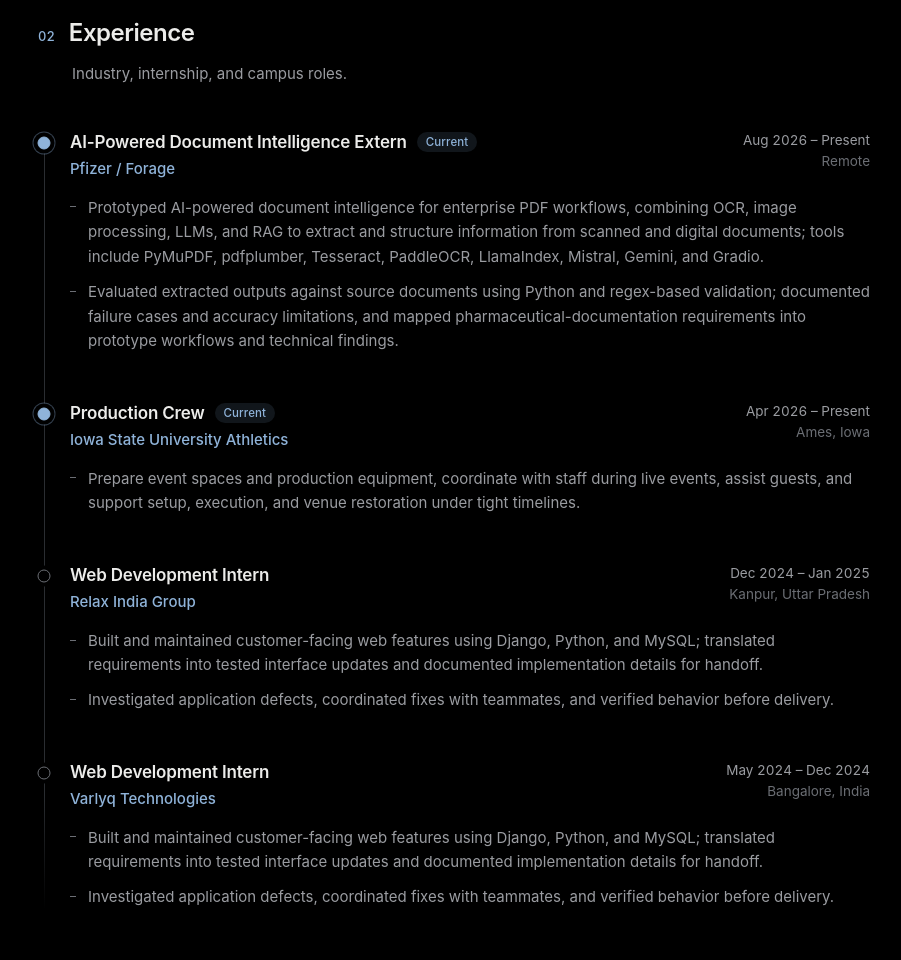
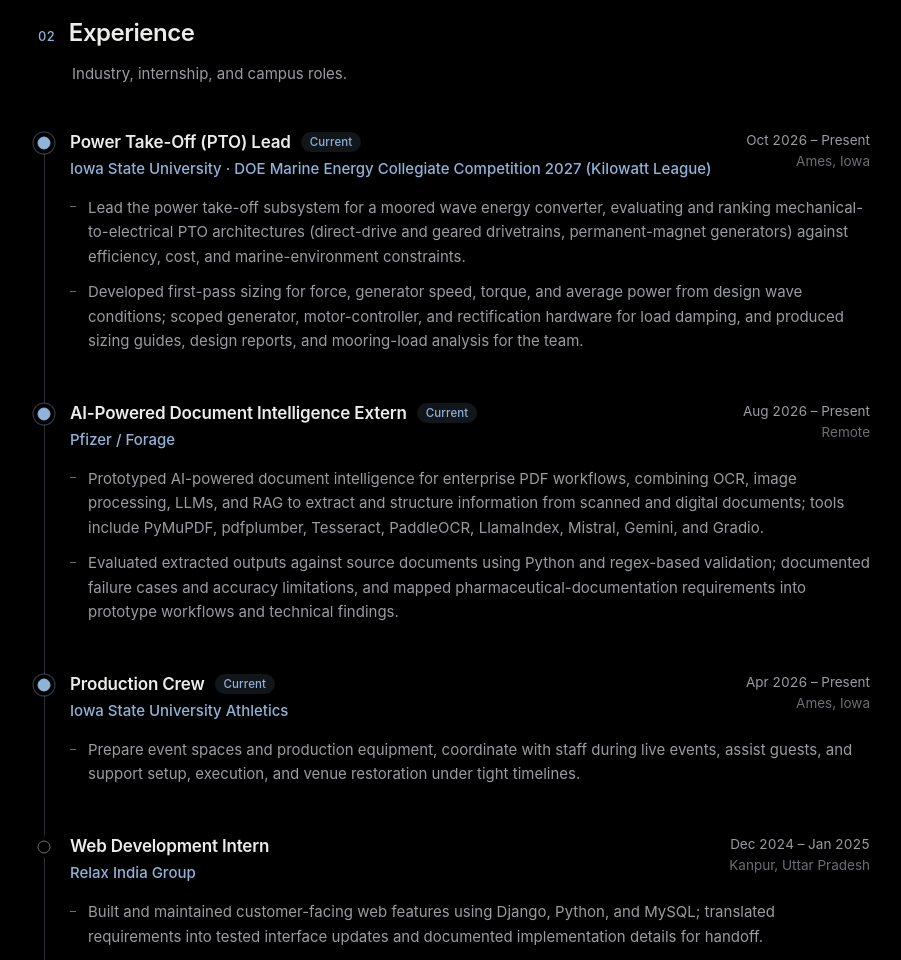
Before and after one commit to rusteez101sr/rusteez101sr.github.io, a plain HTML site: page index.html in a window 1280 px wide. Shown: the part 1840-2800 px from the top of the page, without its empty margins (186-1087 px from the left). Drawn offline with Linux system fonts and the light colour scheme; animation ran at ten frames a second.

Commit message:
Add MECC 2027 PTO Lead experience

```diff
--- a/index.html
+++ b/index.html
@@ -376,6 +376,19 @@
     <div class="wrap">
       <div class="sec-head reveal"><div class="row"><span class="sec-num">02</span><h2>Experience</h2></div><p class="sec-desc">Industry, internship, and campus roles.</p></div>
       <div class="timeline">
+        <div class="item current reveal">
+          <div class="item-top">
+            <div>
+              <h3>Power Take-Off (PTO) Lead<span class="status">Current</span></h3>
+              <div class="org">Iowa State University · DOE Marine Energy Collegiate Competition 2027 (Kilowatt League)</div>
+            </div>
+            <div class="side"><div class="when">Oct 2026 – Present</div><div class="where">Ames, Iowa</div></div>
+          </div>
+          <ul class="bullets">
+            <li>Lead the power take-off subsystem for a moored wave energy converter, evaluating and ranking mechanical-to-electrical PTO architectures (direct-drive and geared drivetrains, permanent-magnet generators) against efficiency, cost, and marine-environment constraints.</li>
+            <li>Developed first-pass sizing for force, generator speed, torque, and average power from design wave conditions; scoped generator, motor-controller, and rectification hardware for load damping, and produced sizing guides, design reports, and mooring-load analysis for the team.</li>
+          </ul>
+        </div>
         <div class="item current reveal">
           <div class="item-top">
             <div>
```
